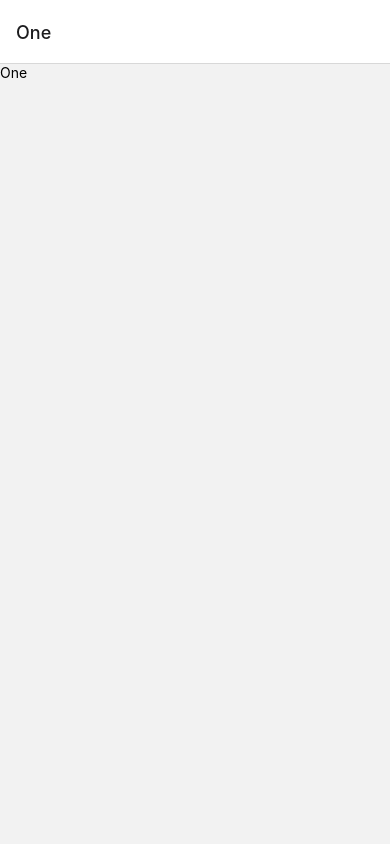
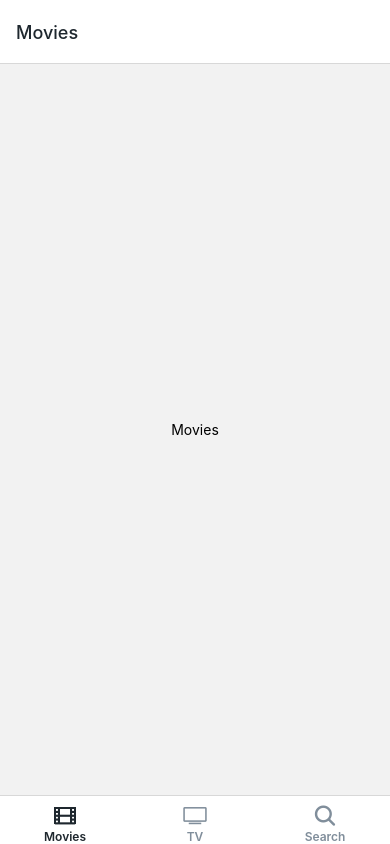
Before and after one commit to frontWeb-dev/nooviesIOS, a React Native app: screen /Movies in a window 390 px wide. Before the commit this address had no page. Built offline with nearby package versions, Linux system fonts and the light colour scheme.

Commit message:
Update #2.12 Stacks and Tabs

```diff
--- a/App.js
+++ b/App.js
@@ -9,6 +9,7 @@
 
 import Tabs from './navigation/Tabs';
 import Stack from './navigation/Stack';
+import Root from './navigation/Root';
 
 const loadFonts = (fonts) => fonts.map((font) => Font.loadAsync(font));
 const loadImages = (images) =>
@@ -37,7 +38,7 @@
   }
   return (
     <NavigationContainer>
-      <Stack />
+      <Root />
     </NavigationContainer>
   );
 }
--- /dev/null
+++ b/navigation/Root.js
@@ -0,0 +1,24 @@
+import React from 'react';
+import { createNativeStackNavigator } from '@react-navigation/native-stack';
+import Stack from './Stack';
+import Tabs from './Tabs';
+
+const Nav = createNativeStackNavigator();
+
+const Root = () => (
+  <Nav.Navigator screenOptions={{ headerShown: false }}>
+    <Nav.Screen name='Tabs' component={Tabs} />
+    <Nav.Screen name='Stack' component={Stack} />
+  </Nav.Navigator>
+);
+
+export default Root;
+
+//  Root {
+//     Tabs {
+//         Movies > navigate(Stack, {screen:'One'})
+//    }
+//    Stack {
+//          one > navigate(Tabs, {sceen: 'Search'})
+//     }
+// }
--- a/navigation/Stack.js
+++ b/navigation/Stack.js
@@ -13,7 +13,7 @@
   </TouchableOpacity>
 );
 const ScreenThree = ({ navigation: { navigate } }) => (
-  <TouchableOpacity onPress={() => navigate('One')}>
+  <TouchableOpacity onPress={() => navigate('Tabs', { screen: 'Search' })}>
     <Text>Three</Text>
   </TouchableOpacity>
 );
--- a/screens/Movies.js
+++ b/screens/Movies.js
@@ -1,10 +1,13 @@
 import React from 'react';
-import { View, Text } from 'react-native';
+import { View, Text, TouchableOpacity } from 'react-native';
 
-const Movies = () => (
-  <View style={{ flex: 1, justifyContent: 'center', alignItems: 'center' }}>
+const Movies = ({ navigation: { navigate } }) => (
+  <TouchableOpacity
+    onPress={() => navigate('Stack', { screen: 'One' })}
+    style={{ flex: 1, justifyContent: 'center', alignItems: 'center' }}
+  >
     <Text>Movies</Text>
-  </View>
+  </TouchableOpacity>
 );
 
 export default Movies;
```
